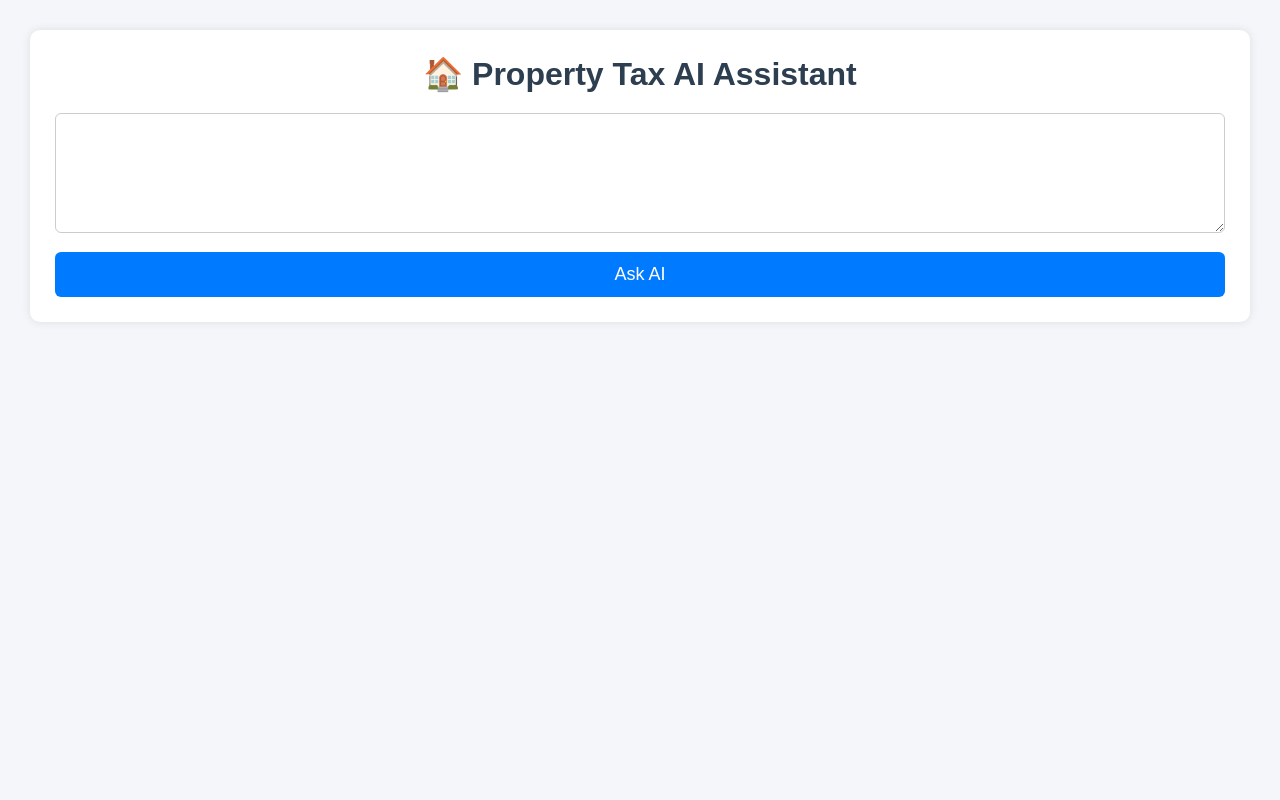
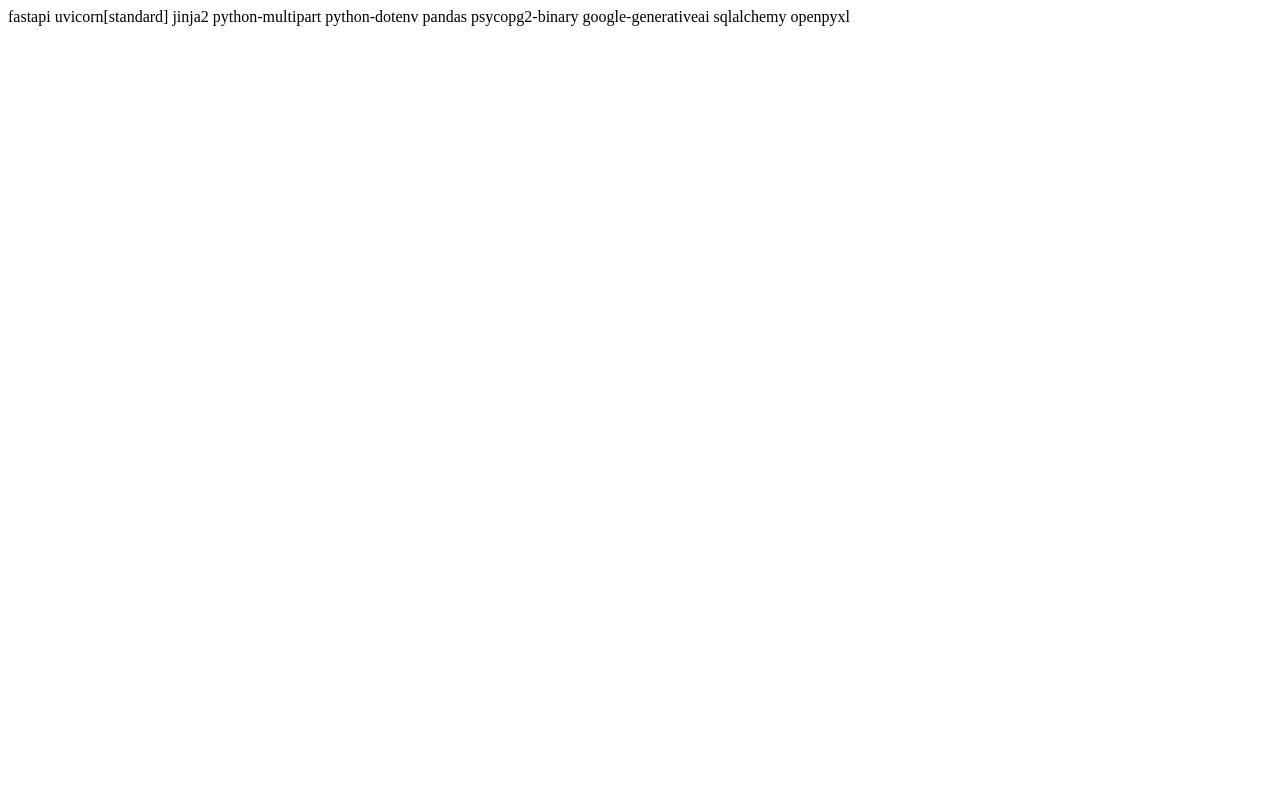
Before and after one commit to PravinWable7499/Tax-Chatbot, a FastAPI app: page / in a window 1280 px wide. Run offline with FastAPI, Linux system fonts and the light colour scheme; some libraries are stand-ins or nearby versions.

Commit message:
add new (#1)

```diff
--- a/app.py
+++ b/app.py
@@ -2008,9 +2008,9 @@ async def home(request: Request):
 
 @app.get("/health")
 def health():
+
     return {
-        "status": "healthy",
-        "message": "Gemini Tax Dashboard is running"
+        "status": "running"
     }
 
 # =====================================================
--- a/templates/index.html
+++ b/templates/index.html
@@ -1,280 +1,11 @@
-<!DOCTYPE html>
-<html lang="en">
 
-<head>
-
-    <meta charset="UTF-8">
-    <meta name="viewport" content="width=device-width, initial-scale=1.0">
-
-    <title>Property Tax AI Assistant</title>
-
-    <style>
-
-        *{
-            margin:0;
-            padding:0;
-            box-sizing:border-box;
-            font-family:Arial, sans-serif;
-        }
-
-        body{
-            background:#f4f6f9;
-            padding:30px;
-        }
-
-        .container{
-            max-width:1400px;
-            margin:auto;
-            background:white;
-            padding:25px;
-            border-radius:10px;
-            box-shadow:0 0 10px rgba(0,0,0,0.1);
-        }
-
-        h1{
-            text-align:center;
-            color:#2c3e50;
-            margin-bottom:20px;
-        }
-
-        textarea{
-            width:100%;
-            height:120px;
-            padding:15px;
-            border:1px solid #ccc;
-            border-radius:6px;
-            font-size:16px;
-        }
-
-        button{
-            margin-top:15px;
-            width:100%;
-            padding:12px;
-            border:none;
-            background:#007bff;
-            color:white;
-            font-size:18px;
-            border-radius:6px;
-            cursor:pointer;
-        }
-
-        button:hover{
-            background:#0056b3;
-        }
-
-        .loading{
-            display:none;
-            margin-top:15px;
-            color:#007bff;
-            font-weight:bold;
-        }
-
-        .card{
-            margin-top:25px;
-            padding:15px;
-            background:#f8f9fa;
-            border-radius:8px;
-        }
-
-        .sql-box{
-            background:#272822;
-            color:#00ff99;
-            padding:15px;
-            border-radius:6px;
-            overflow:auto;
-            white-space:pre-wrap;
-        }
-
-        table{
-            width:100%;
-            border-collapse:collapse;
-            margin-top:15px;
-        }
-
-        th{
-            background:#007bff;
-            color:white;
-        }
-
-        th,td{
-            border:1px solid #ddd;
-            padding:8px;
-            text-align:left;
-        }
-
-        tr:nth-child(even){
-            background:#f2f2f2;
-        }
-
-        .error{
-            background:#ffe5e5;
-            color:red;
-            padding:15px;
-            border-radius:6px;
-            margin-top:20px;
-        }
-
-        .count-box{
-            margin-top:15px;
-            font-size:18px;
-            font-weight:bold;
-            color:green;
-        }
-
-    </style>
-
-</head>
-
-<body>
-
-<div class="container">
-
-    <h1>🏠 Property Tax AI Assistant</h1>
-
-    <textarea
-        id="question"
-        placeholder="Ask anything...
-Example:
-Top 10 pending properties
-Commercial properties
-Penalty above 50000
-Owners without mobile number">
-    </textarea>
-
-    <button onclick="askAI()">
-        Ask AI
-    </button>
-
-    <div class="loading" id="loading">
-        Generating SQL and Fetching Data...
-    </div>
-
-    <div id="error"></div>
-
-    <div id="sqlSection"></div>
-
-    <div id="countSection"></div>
-
-    <div id="tableSection"></div>
-
-</div>
-
-<script>
-
-async function askAI(){
-
-    let question = document.getElementById("question").value;
-
-    if(question.trim()===""){
-        alert("Please enter question");
-        return;
-    }
-
-    document.getElementById("loading").style.display="block";
-
-    document.getElementById("error").innerHTML="";
-    document.getElementById("sqlSection").innerHTML="";
-    document.getElementById("countSection").innerHTML="";
-    document.getElementById("tableSection").innerHTML="";
-
-    try{
-
-        const response = await fetch("/ask",{
-
-            method:"POST",
-
-            headers:{
-                "Content-Type":"application/json"
-            },
-
-            body:JSON.stringify({
-                question:question
-            })
-
-        });
-
-        const data = await response.json();
-
-        document.getElementById("loading").style.display="none";
-
-        if(data.success===false){
-
-            document.getElementById("error").innerHTML=
-            `<div class="error">${data.error}</div>`;
-
-            return;
-        }
-
-        document.getElementById("sqlSection").innerHTML=`
-            <div class="card">
-                <h3>Generated SQL</h3>
-                <div class="sql-box">${data.generated_sql}</div>
-            </div>
-        `;
-
-        document.getElementById("countSection").innerHTML=`
-            <div class="count-box">
-                Total Records : ${data.count}
-            </div>
-        `;
-
-        let rows = data.rows;
-
-        if(rows.length===0){
-
-            document.getElementById("tableSection").innerHTML=`
-                <div class="card">
-                    No Records Found
-                </div>
-            `;
-
-            return;
-        }
-
-        let columns = Object.keys(rows[0]);
-
-        let table = "<table><thead><tr>";
-
-        columns.forEach(col=>{
-            table += `<th>${col}</th>`;
-        });
-
-        table += "</tr></thead><tbody>";
-
-        rows.forEach(row=>{
-
-            table += "<tr>";
-
-            columns.forEach(col=>{
-
-                table += `<td>${row[col] ?? ""}</td>`;
-
-            });
-
-            table += "</tr>";
-
-        });
-
-        table += "</tbody></table>";
-
-        document.getElementById("tableSection").innerHTML=`
-            <div class="card">
-                <h3>Results</h3>
-                ${table}
-            </div>
-        `;
-
-    }
-    catch(error){
-
-        document.getElementById("loading").style.display="none";
-
-        document.getElementById("error").innerHTML=
-        `<div class="error">${error}</div>`;
-    }
-}
-
-</script>
-
-</body>
-</html>
+fastapi
+uvicorn[standard]
+jinja2
+python-multipart
+python-dotenv
+pandas
+psycopg2-binary
+google-generativeai
+sqlalchemy
+openpyxl
```
